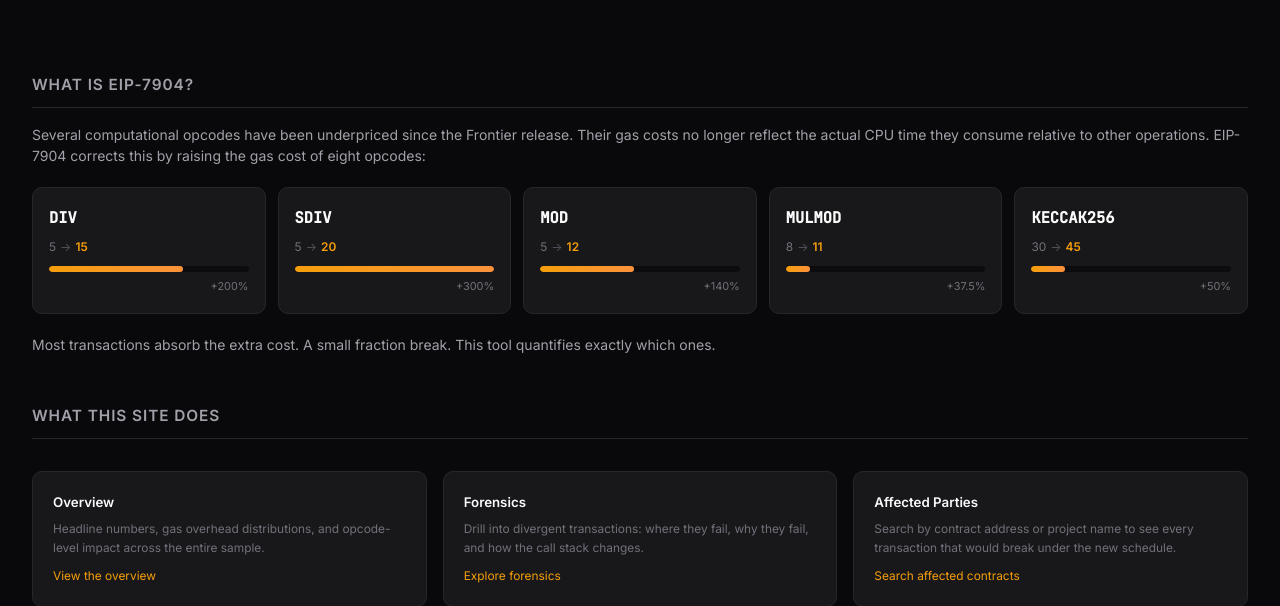
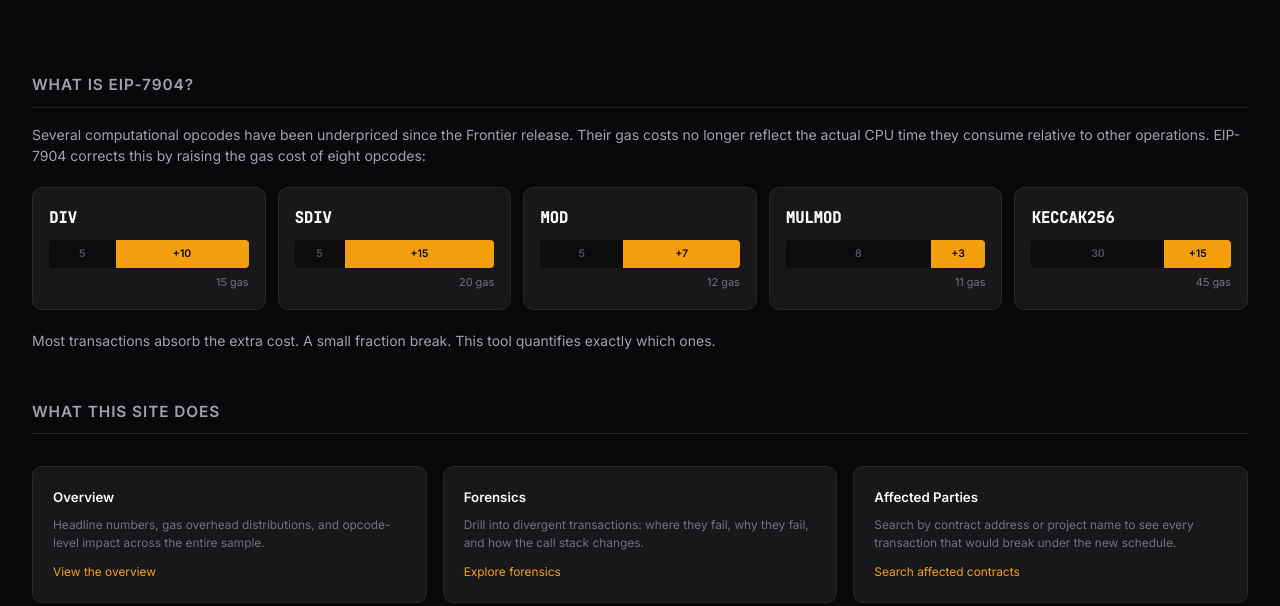
Before and after one commit to CarlBeek/repricing-forensics, a FastAPI app: page / in a window 1280 px wide. Shown: the part 517-1123 px from the top of the page. Run offline with FastAPI, Linux system fonts and the light colour scheme; data that the repository does not hold is empty; some libraries are stand-ins or nearby versions.

Commit message:
Opcode cards: stacked bar showing old gas + increase as raw numbers
Each card now shows a proportional stacked bar: grey segment for the
current cost, amber segment for the increase, with raw gas values
inside each segment. Total shown below.

Co-Authored-By: Claude Opus 4.6 (1M context) <noreply@anthropic.com>

```diff
--- a/src/repricing_forensics/web/static/style.css
+++ b/src/repricing_forensics/web/static/style.css
@@ -428,22 +428,23 @@ footer hr { border: none; border-top: 1px solid var(--border); margin: 48px 0 12
   font-family: 'JetBrains Mono', monospace; font-size: 1.1em;
   font-weight: 600; color: var(--text); margin-bottom: 8px;
 }
-.opcode-card .opcode-costs {
-  font-size: 0.85em; color: var(--text-secondary); margin-bottom: 10px;
+.opcode-bar-stacked {
+  display: flex; border-radius: 4px; overflow: hidden;
+  height: 28px; margin: 10px 0 6px;
+  font-size: 0.75em; font-weight: 600;
 }
-.opcode-card .opcode-costs .old { color: var(--text-muted); }
-.opcode-card .opcode-costs .arrow { color: var(--text-dim); margin: 0 4px; }
-.opcode-card .opcode-costs .new { color: var(--accent); font-weight: 600; }
-.opcode-card .opcode-bar-track {
-  height: 6px; background: var(--bg-inset); border-radius: 3px; overflow: hidden;
+.opcode-bar-old {
+  background: var(--bg-inset); color: var(--text-dim);
+  display: flex; align-items: center; justify-content: center;
+  min-width: 20px;
 }
-.opcode-card .opcode-bar-fill {
-  height: 100%; border-radius: 3px;
-  background: linear-gradient(90deg, var(--accent), var(--orange));
-  transition: width 0.6s ease;
+.opcode-bar-new {
+  background: var(--accent); color: var(--bg);
+  display: flex; align-items: center; justify-content: center;
+  min-width: 24px;
 }
-.opcode-card .opcode-pct {
-  font-size: 0.78em; color: var(--text-muted); margin-top: 6px; text-align: right;
+.opcode-total {
+  font-size: 0.78em; color: var(--text-muted); text-align: right;
 }
 
 /* ── Verdict banner ────────────────────────────────────────────────── */
--- a/src/repricing_forensics/web/templates/landing.html
+++ b/src/repricing_forensics/web/templates/landing.html
@@ -33,33 +33,43 @@
 <div class="opcode-cards">
   <div class="opcode-card">
     <div class="opcode-name">DIV</div>
-    <div class="opcode-costs"><span class="old">5</span><span class="arrow">&rarr;</span><span class="new">15</span></div>
-    <div class="opcode-bar-track"><div class="opcode-bar-fill" style="width: 67%"></div></div>
-    <div class="opcode-pct">+200%</div>
+    <div class="opcode-bar-stacked">
+      <div class="opcode-bar-old" style="flex:5">5</div>
+      <div class="opcode-bar-new" style="flex:10">+10</div>
+    </div>
+    <div class="opcode-total">15 gas</div>
   </div>
   <div class="opcode-card">
     <div class="opcode-name">SDIV</div>
-    <div class="opcode-costs"><span class="old">5</span><span class="arrow">&rarr;</span><span class="new">20</span></div>
-    <div class="opcode-bar-track"><div class="opcode-bar-fill" style="width: 100%"></div></div>
-    <div class="opcode-pct">+300%</div>
+    <div class="opcode-bar-stacked">
+      <div class="opcode-bar-old" style="flex:5">5</div>
+      <div class="opcode-bar-new" style="flex:15">+15</div>
+    </div>
+    <div class="opcode-total">20 gas</div>
   </div>
   <div class="opcode-card">
     <div class="opcode-name">MOD</div>
-    <div class="opcode-costs"><span class="old">5</span><span class="arrow">&rarr;</span><span class="new">12</span></div>
-    <div class="opcode-bar-track"><div class="opcode-bar-fill" style="width: 47%"></div></div>
-    <div class="opcode-pct">+140%</div>
+    <div class="opcode-bar-stacked">
+      <div class="opcode-bar-old" style="flex:5">5</div>
+      <div class="opcode-bar-new" style="flex:7">+7</div>
+    </div>
+    <div class="opcode-total">12 gas</div>
   </div>
   <div class="opcode-card">
     <div class="opcode-name">MULMOD</div>
-    <div class="opcode-costs"><span class="old">8</span><span class="arrow">&rarr;</span><span class="new">11</span></div>
-    <div class="opcode-bar-track"><div class="opcode-bar-fill" style="width: 12%"></div></div>
-    <div class="opcode-pct">+37.5%</div>
+    <div class="opcode-bar-stacked">
+      <div class="opcode-bar-old" style="flex:8">8</div>
+      <div class="opcode-bar-new" style="flex:3">+3</div>
+    </div>
+    <div class="opcode-total">11 gas</div>
   </div>
   <div class="opcode-card">
     <div class="opcode-name">KECCAK256</div>
-    <div class="opcode-costs"><span class="old">30</span><span class="arrow">&rarr;</span><span class="new">45</span></div>
-    <div class="opcode-bar-track"><div class="opcode-bar-fill" style="width: 17%"></div></div>
-    <div class="opcode-pct">+50%</div>
+    <div class="opcode-bar-stacked">
+      <div class="opcode-bar-old" style="flex:30">30</div>
+      <div class="opcode-bar-new" style="flex:15">+15</div>
+    </div>
+    <div class="opcode-total">45 gas</div>
   </div>
 </div>
 
```
